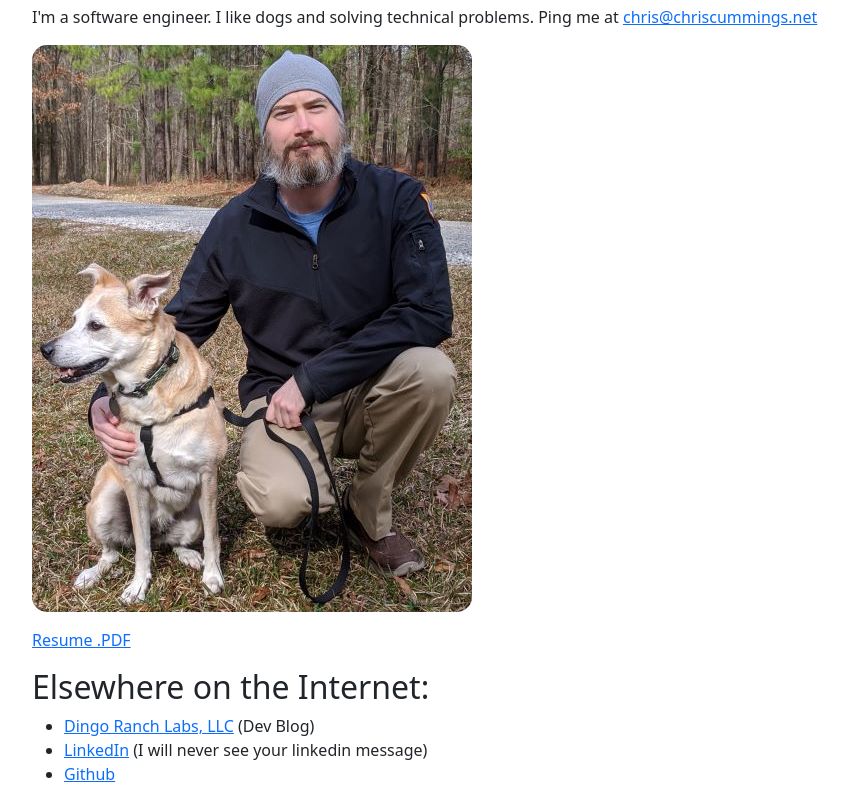
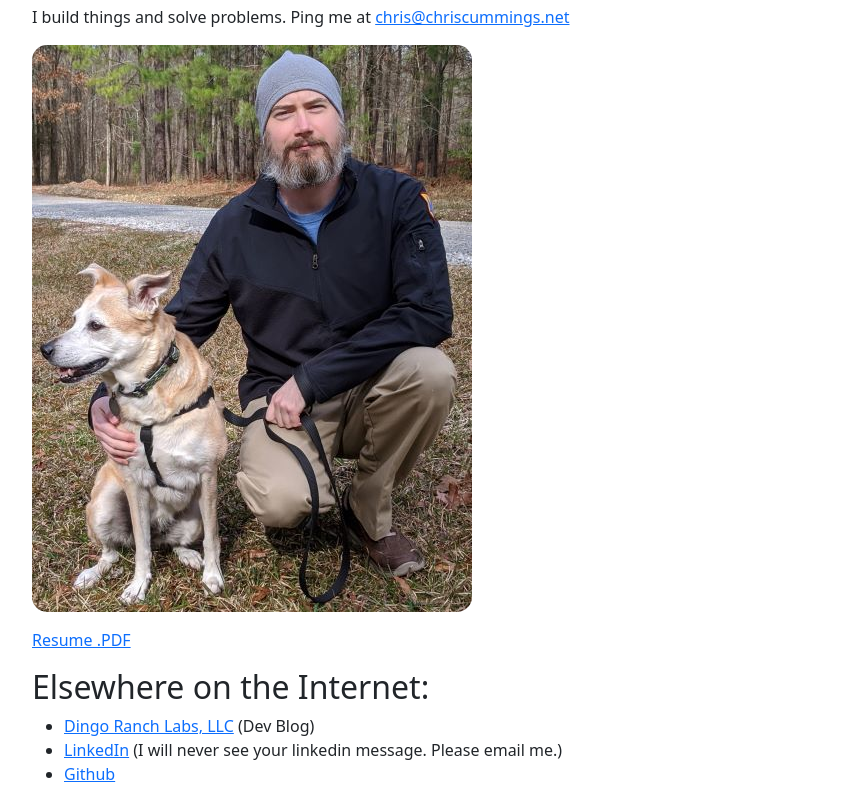
Before and after one commit to chriscummings/chriscummings.github.io, a plain HTML site: page docs/index.html in a window 1280 px wide. Shown: the part 51-853 px from the top of the page, without its empty margins (50-899 px from the left). Drawn offline with Linux system fonts and the light colour scheme.

Commit message:
Update index.html

```diff
--- a/docs/index.html
+++ b/docs/index.html
@@ -16,9 +16,9 @@
 			<div class="col">
 <h1>Chris Cummings</h1>
 
-<p>I'm a software engineer. I like dogs and solving technical problems.
+<p>I build things and solve problems.
 
-	Ping me at <span class="email_address"></span></p>
+Ping me at <span class="email_address"></span></p>
 
 <p><img src="assets/images/chris_cummings.jpg" alt="Gentleman Aventurer" /></p>
 
@@ -28,7 +28,7 @@
 
 <ul>
 <li><a href="https://dingoranchlabs.com">Dingo Ranch Labs, LLC</a> (Dev Blog) </li>
-<li><a href="https://www.linkedin.com/in/christopher-cummings-91667710/">LinkedIn</a> (I will never see your linkedin message) </li>
+<li><a href="https://www.linkedin.com/in/christopher-cummings-91667710/">LinkedIn</a> (I will never see your linkedin message. Please email me.) </li>
 <li><a href="https://github.com/chriscummings">Github</a></li>
 </ul>
 		</div>
```
